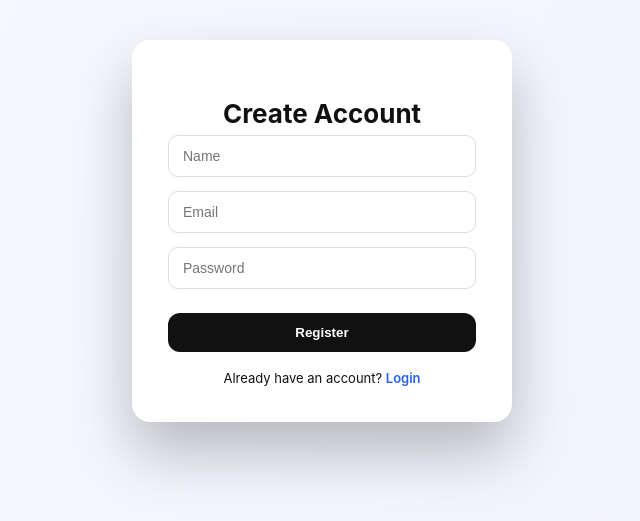
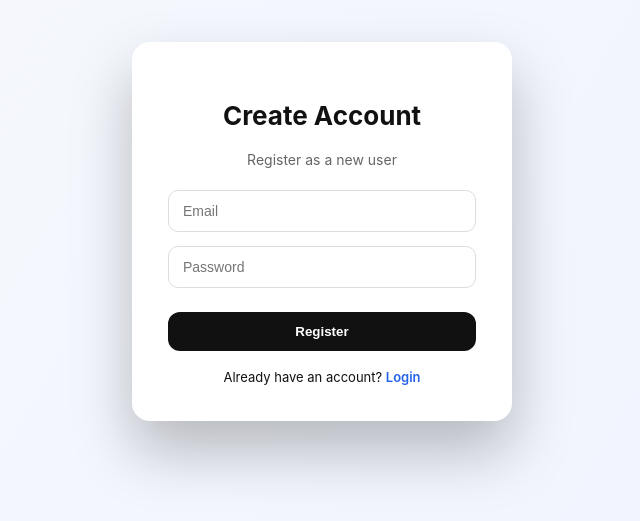
Before and after one commit to RavikiranKampilla/ecommerce-project, a React (Vite) app in the folder frontend/ecommerce-frontend/: page /register in a window 1280 px wide. Shown: the part 169-690 px from the top of the page, without its empty margins (318-958 px from the left). Built offline with nearby package versions, Linux system fonts and the light colour scheme.

Commit message:
Fix register payload to match backend AppUser

```diff
--- a/frontend/ecommerce-frontend/src/pages/Register.jsx
+++ b/frontend/ecommerce-frontend/src/pages/Register.jsx
@@ -1,36 +1,40 @@
 import { useState } from "react";
 import { Link, useNavigate } from "react-router-dom";
-import { useAuth } from "../context/AuthContext";
 import "./Auth.css";
 
 const API_BASE = "https://ecommerce-project-7bi8.onrender.com";
 
 function Register() {
-  const [name, setName] = useState("");
   const [email, setEmail] = useState("");
   const [password, setPassword] = useState("");
   const [error, setError] = useState("");
   const navigate = useNavigate();
-  const { login } = useAuth();
 
   const register = async () => {
     setError("");
     try {
       const res = await fetch(`${API_BASE}/auth/register`, {
         method: "POST",
-        headers: { "Content-Type": "application/json" },
-        body: JSON.stringify({ name, email, password }),
+        headers: {
+          "Content-Type": "application/json",
+        },
+        body: JSON.stringify({
+          email,
+          password, // ✅ ONLY FIELDS BACKEND EXPECTS
+        }),
       });
 
-      const token = await res.text();
+      const text = await res.text();
 
       if (!res.ok) {
-        setError(token || "Registration failed");
+        setError(text || "Registration failed");
         return;
       }
 
-      // ✅ AUTO LOGIN (GLOBAL STATE)
-      login(token.trim());
+      // ✅ BACKEND RETURNS TOKEN
+      localStorage.setItem("token", text.trim());
+
+      // ✅ GO INSIDE APP
       navigate("/", { replace: true });
     } catch {
       setError("Backend not reachable");
@@ -41,13 +45,7 @@ function Register() {
     <div className="auth-page">
       <div className="auth-card">
         <h2>Create Account</h2>
-
-        <input
-          className="auth-input"
-          placeholder="Name"
-          value={name}
-          onChange={(e) => setName(e.target.value)}
-        />
+        <p>Register as a new user</p>
 
         <input
           className="auth-input"
```
